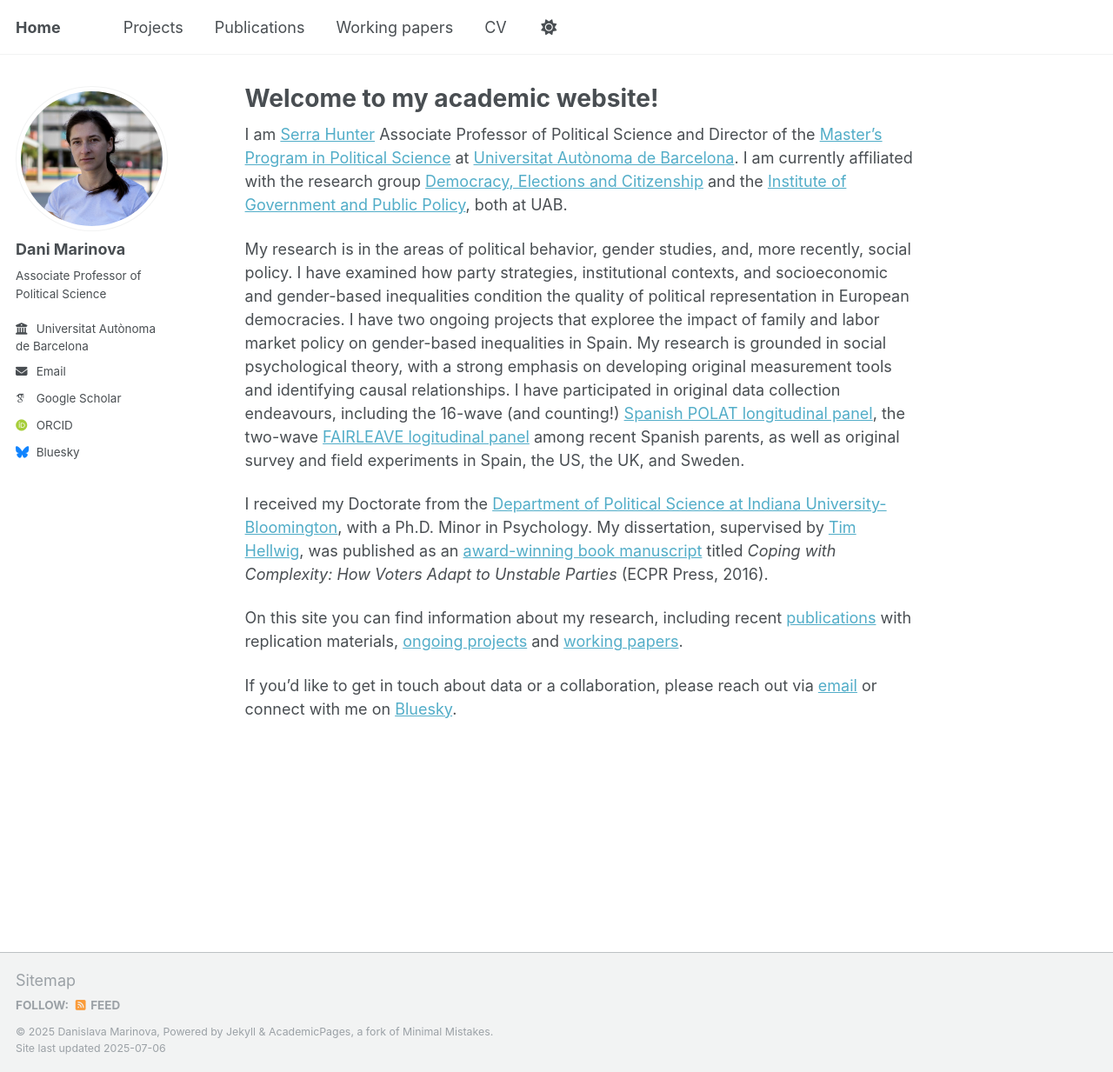
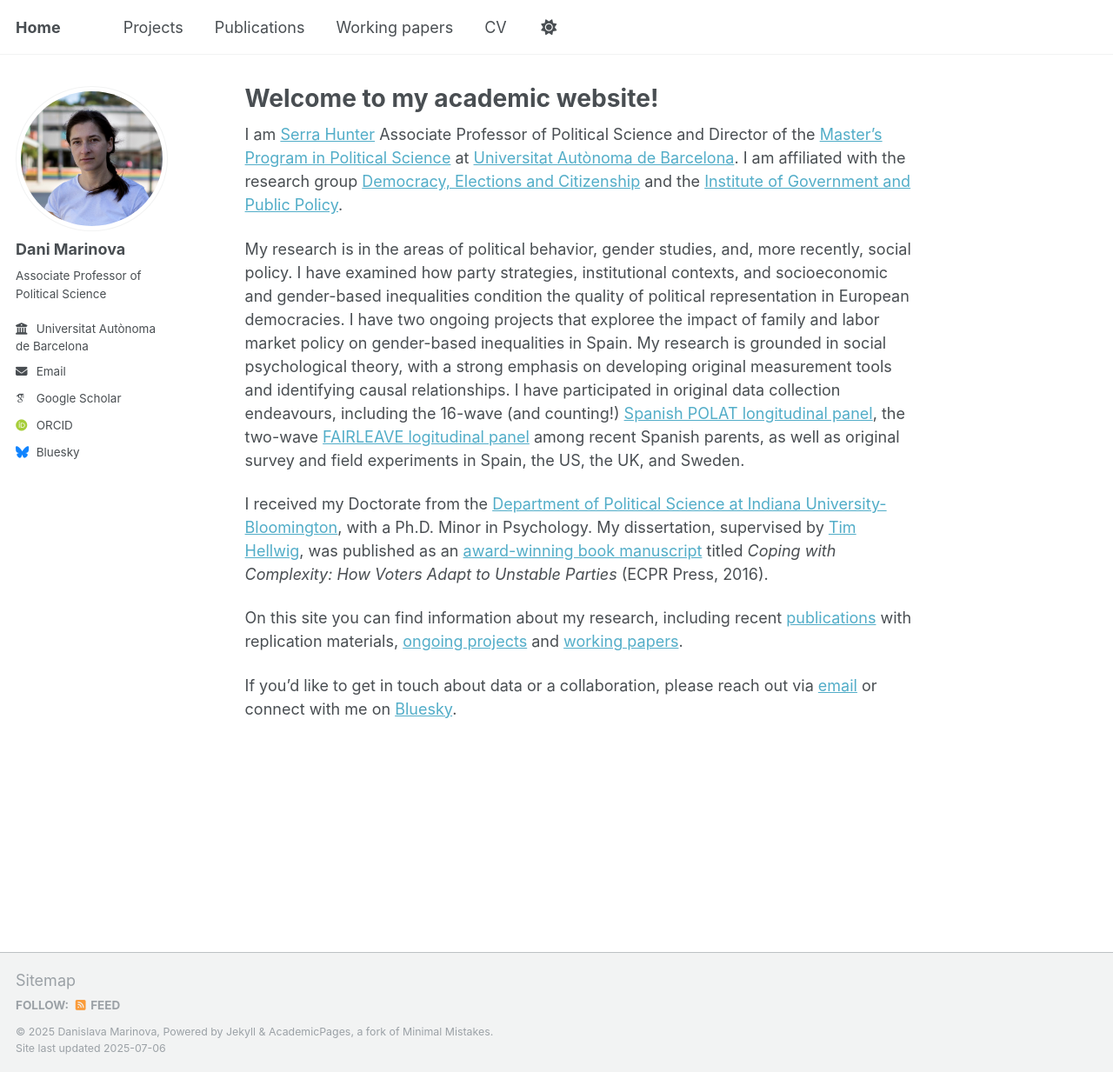
Before and after one commit to danimarinova/web, a Jekyll site: the page built from index.md, in a window 1280 px wide and 1233 px high. Shown: the whole window at 87% size. Built offline with Jekyll 4.4.1, drawn with Linux system fonts in a browser that asks for light colours; some web fonts are replaced; a script that is not in the unit is left out.

Commit message:
Update index.md

```diff
--- a/index.md
+++ b/index.md
@@ -4,7 +4,7 @@ author_profile: true
 title: "Welcome to my academic website!"
 ---
 
-I am [Serra Hunter](https://recercaiuniversitats.gencat.cat/ca/serra-hunter/inici/) Associate Professor of Political Science and Director of the [Master's Program in Political Science](https://master-ciencia-politica.uab.cat/) at [Universitat Autònoma de Barcelona](https://www.uab.cat). I am currently affiliated with the research group [Democracy, Elections and Citizenship](https://webs.uab.cat/grdec/) and the [Institute of Government and Public Policy](https://igop.uab.cat/en/), both at UAB.
+I am [Serra Hunter](https://recercaiuniversitats.gencat.cat/ca/serra-hunter/inici/) Associate Professor of Political Science and Director of the [Master's Program in Political Science](https://master-ciencia-politica.uab.cat/) at [Universitat Autònoma de Barcelona](https://www.uab.cat). I am affiliated with the research group [Democracy, Elections and Citizenship](https://webs.uab.cat/grdec/) and the [Institute of Government and Public Policy](https://igop.uab.cat/en/).
 
 My research is in the areas of political behavior, gender studies, and, more recently, social policy. I have examined how party strategies, institutional contexts, and socioeconomic and gender-based inequalities condition the quality of political representation in European democracies. I have two ongoing projects that exploree the impact of family and labor market policy on gender-based inequalities in Spain. My research is grounded in social psychological theory, with a strong emphasis on developing original measurement tools and identifying causal relationships. I have participated in original data collection endeavours, including the 16-wave (and counting!) [Spanish POLAT longitudinal panel](https://webs.uab.cat/grdec/panel-polat/), the two-wave [FAIRLEAVE logitudinal panel](https://webs.uab.cat/fairleave/wp-content/uploads/sites/401/2023/03/Cuestionario-para-web.pdf) among recent Spanish parents, as well as original survey and field experiments in Spain, the US, the UK, and Sweden.
 
```
